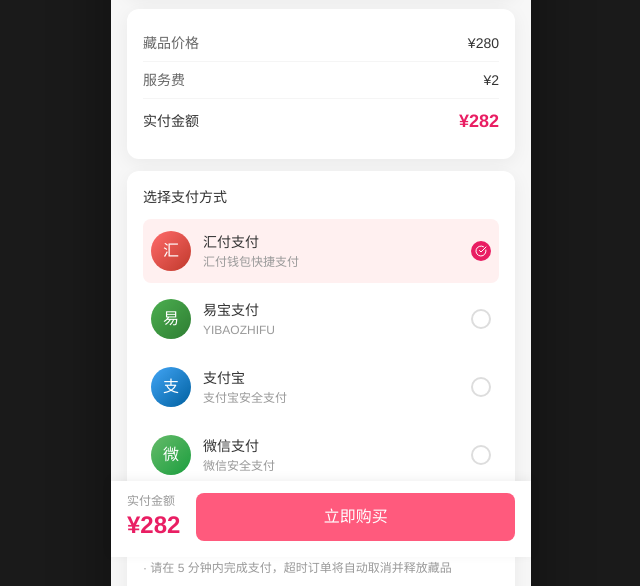
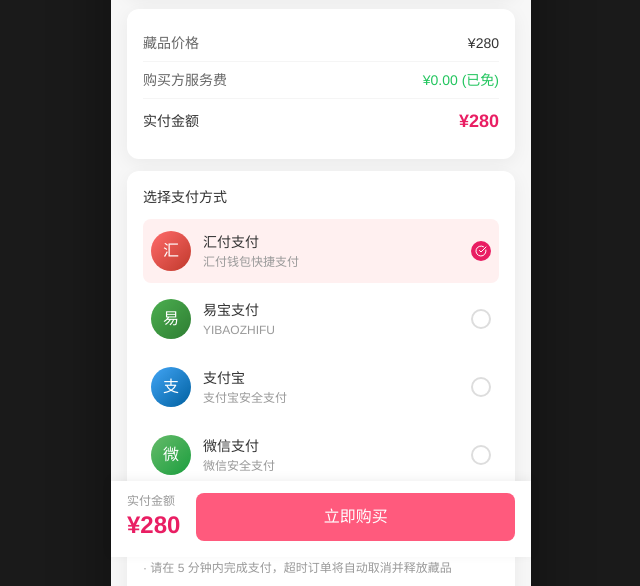
Before and after one commit to whm122835893/SINAN-VUE, a Vue app: page /market/1/order/1/pending in a window 1280 px wide. Shown: the part 243-829 px from the top of the page, without its empty margins (319-959 px from the left). Built offline with nearby package versions, Linux system fonts and the light colour scheme.

Commit message:
feat: 调取仓库代码
Co-authored-by: traeagent <traeagent@users.noreply.github.com>

```diff
--- a/src/components/ui/ConsignDialog.vue
+++ b/src/components/ui/ConsignDialog.vue
@@ -154,6 +154,18 @@
   price.value = filtered
 }
 
+// 手续费 3%，向下取两位小数
+const feePercent = 0.03
+const consignFee = computed(() => {
+  const p = parseFloat(price.value) || 0
+  return Math.floor(p * feePercent * 100) / 100
+})
+// 实际到手
+const actualReceive = computed(() => {
+  const p = parseFloat(price.value) || 0
+  return Math.floor((p - consignFee.value) * 100) / 100
+})
+
 const handleClose = () => {
   if (loading.value) return
   emit('close')
@@ -226,6 +238,22 @@
           <p v-if="suggestPrice > 0" class="mt-1.5 text-xs text-ink-tertiary">
             建议价格：¥{{ suggestPrice }} · 当前市场最低价
           </p>
+
+          <!-- 手续费明细 -->
+          <div class="mt-3 rounded-lg px-4 py-3" style="background: #FFF8F0">
+            <div class="flex items-center justify-between py-1">
+              <span class="text-sm text-ink-secondary">寄售价格</span>
+              <span class="text-sm font-medium text-ink-primary">¥{{ price || '0.00' }}</span>
+            </div>
+            <div class="flex items-center justify-between py-1" style="border-top: 1px dashed #F0E0C8; margin-top: 4px; padding-top: 8px">
+              <span class="text-sm text-ink-secondary">平台手续费 (3%)</span>
+              <span class="text-sm font-medium text-fn-danger">- ¥{{ consignFee.toFixed(2) }}</span>
+            </div>
+            <div class="flex items-center justify-between py-1 mt-1">
+              <span class="text-sm font-semibold text-ink-primary">实际到手</span>
+              <span class="text-lg font-bold text-brand-magenta">¥{{ actualReceive.toFixed(2) }}</span>
+            </div>
+          </div>
         </div>
 
         <!-- 交易密码 -->
--- a/src/pages/market/PendingPayment.vue
+++ b/src/pages/market/PendingPayment.vue
@@ -221,9 +221,8 @@
   router.back()
 }
 
-// 模拟服务费
-const serviceFee = computed(() => Math.floor(order.value.price * 0.01))
-const totalPrice = computed(() => order.value.price + serviceFee.value)
+// 购买方不收取服务费，实付 = 藏品价格
+const totalPrice = computed(() => order.value.price)
 </script>
 
 <template>
@@ -342,8 +341,8 @@
           <span class="text-sm font-medium text-ink-primary">¥{{ order.price }}</span>
         </div>
         <div class="flex items-center justify-between py-2" style="border-top: 1px solid #F5F5F5">
-          <span class="text-sm text-ink-secondary">服务费</span>
-          <span class="text-sm font-medium text-ink-primary">¥{{ serviceFee }}</span>
+          <span class="text-sm text-ink-secondary">购买方服务费</span>
+          <span class="text-sm font-medium text-fn-success">¥0.00 (已免)</span>
         </div>
         <div class="flex items-center justify-between py-2" style="border-top: 1px solid #F5F5F5">
           <span class="text-sm font-semibold text-ink-primary">实付金额</span>
```
